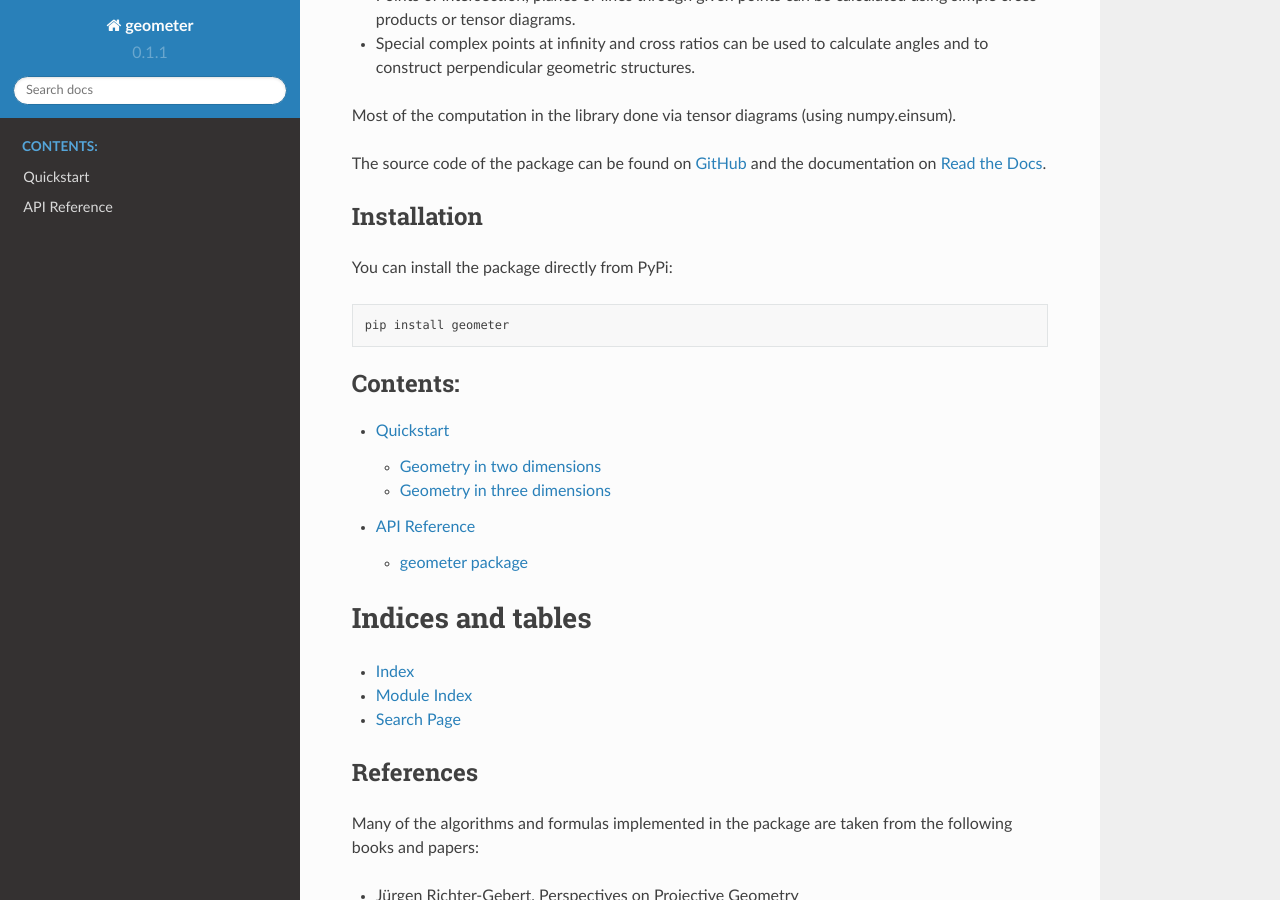
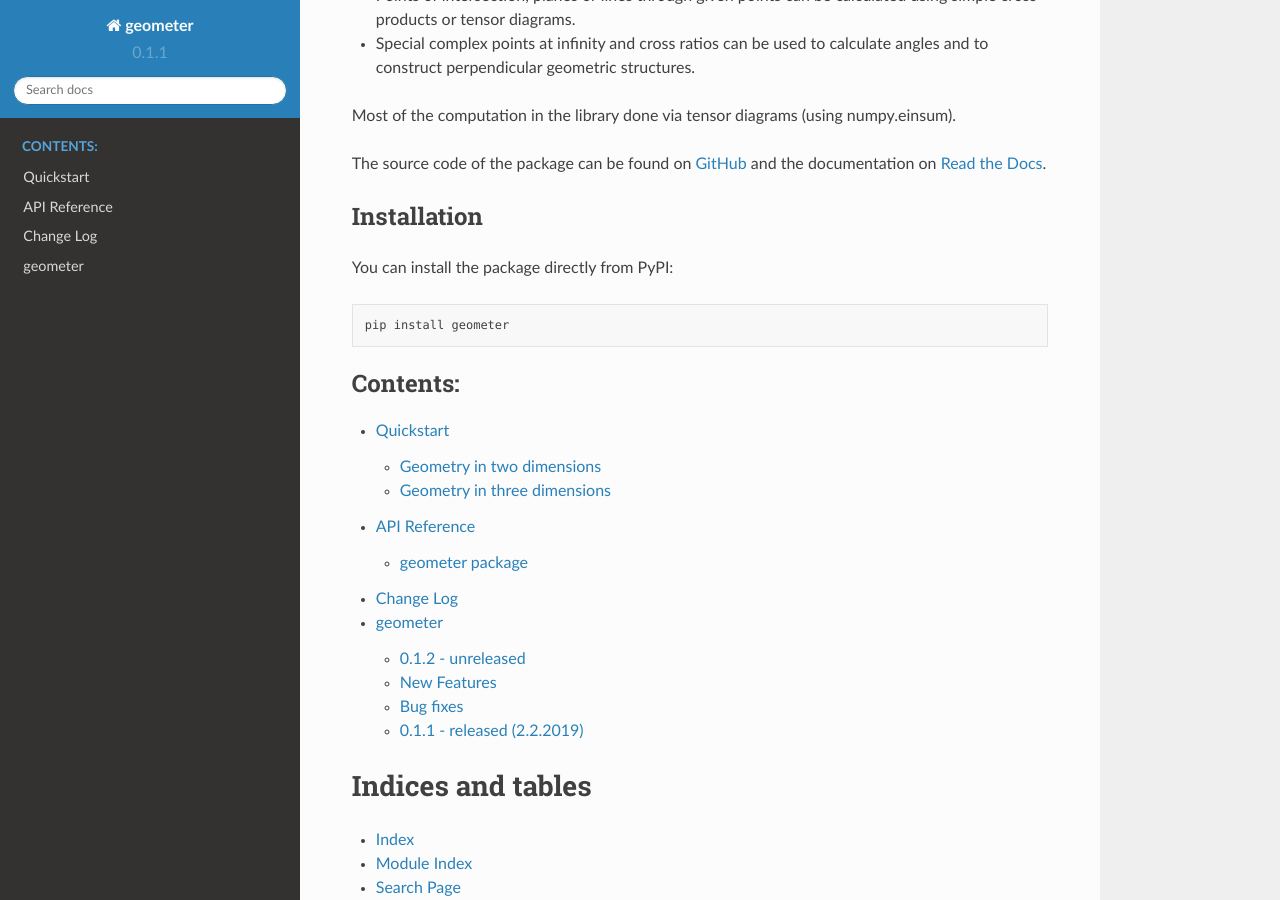
Before and after one commit to jan-mue/geometer, a Sphinx documentation site: the page built from docs/index.rst, in a window 1280 px wide and 900 px high, scrolled down 416 px. Built offline with Sphinx 7.4.7 and the Read the Docs theme 2.0.0, drawn with Linux system fonts in a browser that asks for light colours.

Commit message:
added a changelog to the documentation

```diff
--- /dev/null
+++ b/docs/changelog.rst
@@ -0,0 +1,26 @@
+
+Change Log
+==========
+
+geometer
+========
+
+0.1.2 - unreleased
+------------------
+
+New Features
+------------
+
+- Optimized performance of Conic, LeviCivitaTensor and TensorDiagram
+- More operations are now compatible with higher-dimensional objects
+- New Subspace class that can be used to represent subspaces of any dimension
+- New repr and copy methods of Tensor
+
+Bug fixes
+---------
+
+- Rotation in 3D now returns the correct transformation if the axis is not a normalized vector
+- Line.perpendicular now also works for points tha lie on the line
+
+0.1.1 - released (2.2.2019)
+---------------------------
--- a/docs/index.rst
+++ b/docs/index.rst
@@ -31,7 +31,7 @@ The source code of the package can be found on GitHub_ and the documentation on
 Installation
 ------------
 
-You can install the package directly from PyPi::
+You can install the package directly from PyPI::
 
    pip install geometer
 
```
Also changed, not shown: other parts of docs/index.rst (+1 -0 lines).
